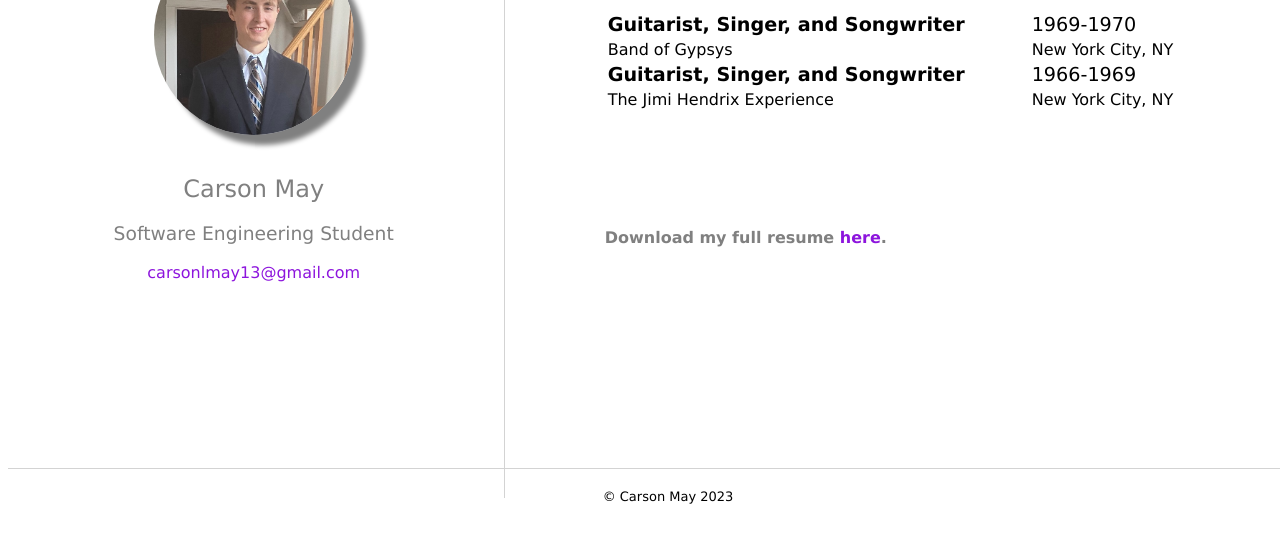
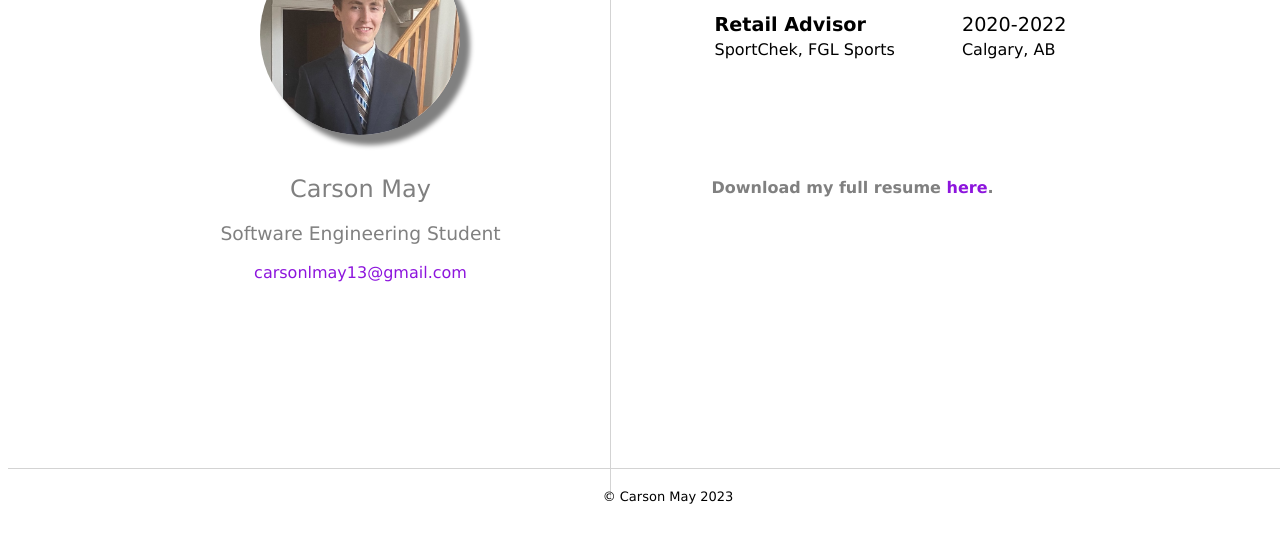
Before and after one commit to carsonmay13/carsonmay13.github.io, a plain HTML site: page experience.html in a window 1280 px wide. Shown: the part 266-800 px from the top of the page. Drawn offline with Linux system fonts and the light colour scheme.

Commit message:
changed experience

```diff
--- a/experience.html
+++ b/experience.html
@@ -40,20 +40,12 @@
         <table>
           <tbody>
             <tr class="degree">
-                <td><b>Guitarist, Singer, and Songwriter</b></td>
-                <td>1969-1970</td>
+              <td><b>Retail Advisor</b></td>
+              <td>2020-2022</td>
             </tr>
             <tr class="loc">
-                <td>Band of Gypsys</td>
-                <td>New York City, NY</td>
-              </tr>
-              <tr class="degree">
-                <td><b>Guitarist, Singer, and Songwriter</b></td>
-                <td>1966-1969</td>
-              </tr>
-              <tr class="loc">
-                <td>The Jimi Hendrix Experience</td>
-                <td>New York City, NY</td>
+              <td>SportChek, FGL Sports</td>
+              <td>Calgary, AB</td>
             </tr>
           </tbody>
         </table>
```
Lines whose indentation alone changed are shown as unchanged.
